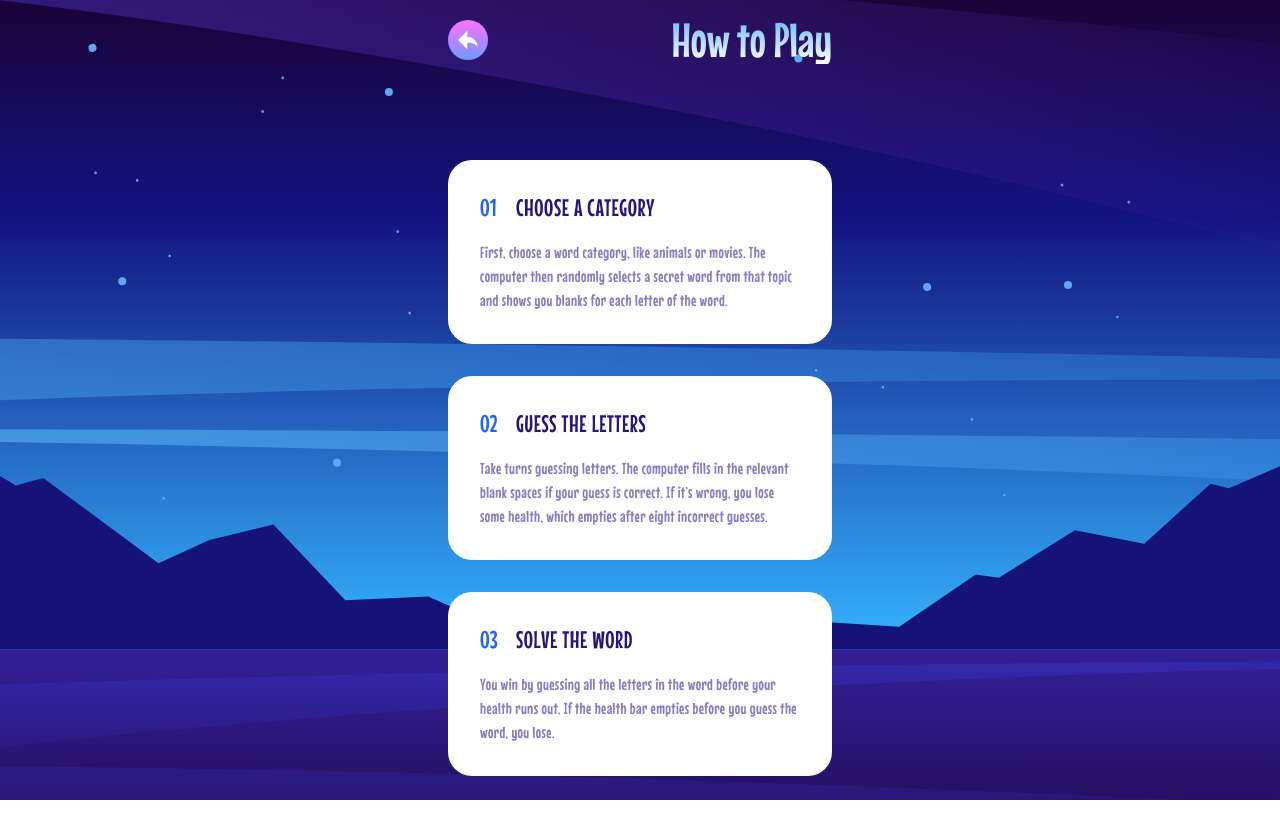
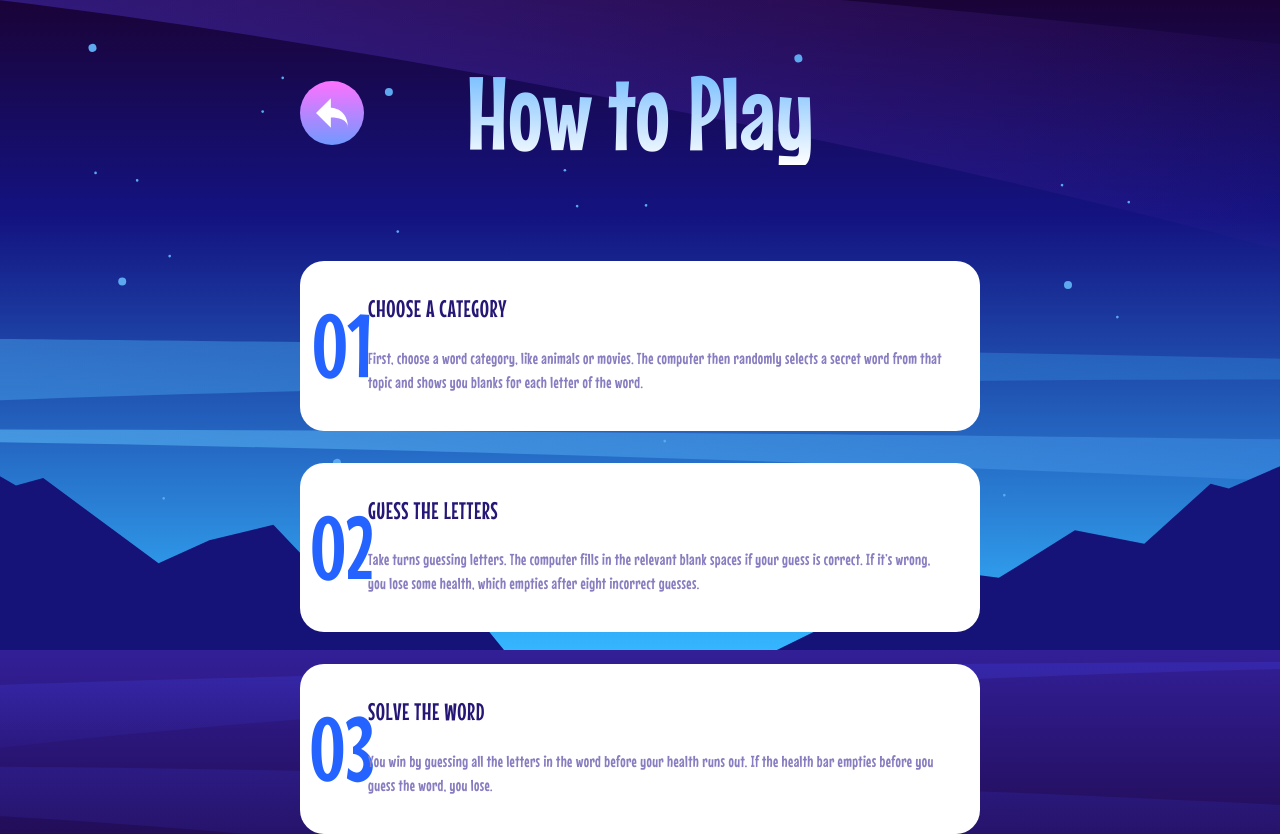
Before and after one commit to keremenen/hangman, a React (Vite) app: page /instructions in a window 1280 px wide. Before the commit the page ends 800 px from the top, so only its background shows below. Built offline with nearby package versions, Linux system fonts and the light colour scheme.

Commit message:
Make logo responsive

```diff
--- a/src/components/game-manual-board.tsx
+++ b/src/components/game-manual-board.tsx
@@ -30,9 +30,9 @@ type SingleGameManualProps = {
 
 export default function GameManualBoard() {
   return (
-    <section className="mx-auto flex w-full max-w-sm flex-col gap-y-24 py-4">
+    <section className="mx-auto flex w-full max-w-sm flex-col gap-y-24 pt-8 sm:max-w-[680px] sm:pt-[61px]">
       <HeaderWrapper>
-        <Link to="/">
+        <Link to="/" className="sm:absolute sm:left-0">
           <IconButton icon={backIcon} />
         </Link>
         <Heading>How to Play</Heading>
@@ -53,11 +53,13 @@ export default function GameManualBoard() {
 function SingleGameManual({ instruction, index }: SingleGameManualProps) {
   return (
     <article className="grid-row-2 grid grid-cols-[20px_1fr] gap-4 rounded-3xl bg-white p-8">
-      <p className="text-2xl text-blue">{addLeadingZero(index + 1)}</p>
+      <p className="text-2xl text-blue sm:row-span-2 sm:flex sm:items-center sm:justify-center sm:text-heading-l">
+        {addLeadingZero(index + 1)}
+      </p>
       <h3 className="text-2xl uppercase tracking-wide text-dark-navy">
         {instruction.title}
       </h3>
-      <p className="col-span-2 tracking-wide text-violet">
+      <p className="col-span-2 tracking-wide text-violet sm:col-span-1">
         {instruction.description}
       </p>
     </article>
--- a/src/components/header-wrapper.tsx
+++ b/src/components/header-wrapper.tsx
@@ -4,6 +4,8 @@ export default function HeaderWrapper({
   children: React.ReactNode;
 }) {
   return (
-    <header className="flex items-center justify-between">{children}</header>
+    <header className="relative flex items-center justify-between sm:justify-center">
+      {children}
+    </header>
   );
 }
--- a/src/components/heading.tsx
+++ b/src/components/heading.tsx
@@ -9,7 +9,7 @@ export default function Heading({ children, className }: HeadingProps) {
   return (
     <h1
       className={cn(
-        "bg-heading-blue-gradient text-stroke bg-clip-text text-5xl text-transparent",
+        "text-stroke bg-heading-blue-gradient bg-clip-text text-5xl text-transparent sm:text-[6.5rem]",
         className,
       )}
     >
--- a/src/components/icon-button.tsx
+++ b/src/components/icon-button.tsx
@@ -14,12 +14,12 @@ export default function IconButton({
   return (
     <button
       className={cn(
-        "flex size-10 items-center justify-center rounded-full bg-pink-gradient",
+        "flex size-10 items-center justify-center rounded-full bg-pink-gradient sm:size-16",
         className,
       )}
       onClick={onClick}
     >
-      <img src={icon} alt="back" className="size-5" />
+      <img src={icon} alt="back" className="size-5 sm:size-8" />
     </button>
   );
 }
--- a/src/components/logo.tsx
+++ b/src/components/logo.tsx
@@ -2,9 +2,9 @@ import AppLogo from "../assets/images/logo.svg?react";
 
 export default function Logo() {
   return (
-    // <div className="w-full">
-    <AppLogo className="w-full" />
-    // </div>
+    <div className="w-[263px] sm:w-[373px]">
+      <AppLogo className="w-full" />
+    </div>
   );
   // return <img src={logo} alt="The Hangman Game logo" />;
 }
--- a/src/components/main-menu-board.tsx
+++ b/src/components/main-menu-board.tsx
@@ -7,7 +7,7 @@ export default function MainMenuBoard() {
   return (
     <section className="flex min-h-screen justify-center pt-[12.6875rem] sm:pt-[19.8125rem]">
       <div className="relative flex h-[30.0625rem] w-[20.25rem] justify-center rounded-[3rem] bg-blue-gradient shadow-primary-box sm:h-[31.25rem] sm:w-[37rem] sm:rounded-[4.5rem]">
-        <div className="absolute top-0 mx-auto -mt-20 max-w-[16.4375rem] sm:-mt-28 sm:max-w-[23.3125rem]">
+        <div className="absolute mx-auto -mt-20">
           <Logo />
         </div>
         <div className="mt-[8.625rem] flex flex-col items-center gap-y-[3.5625rem] sm:mt-[8.0625rem]">
```
